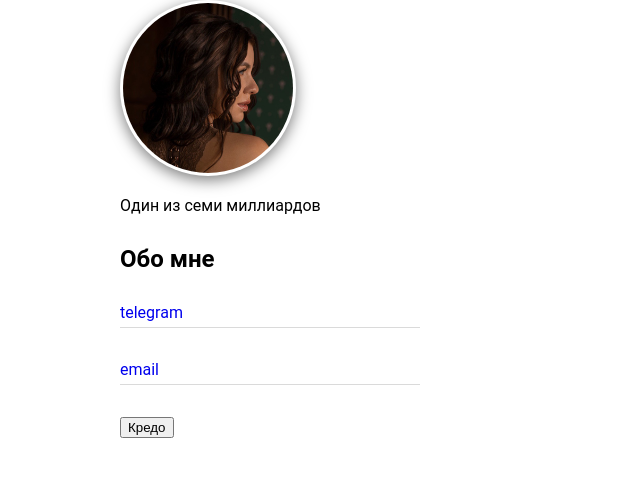
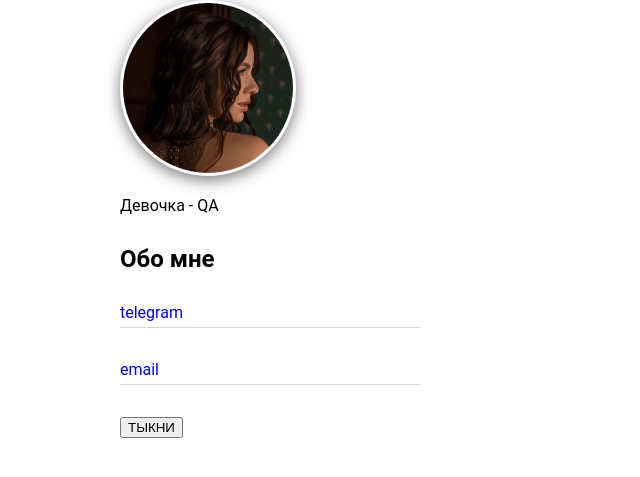
Before and after one commit to svetlanaturkinaqa/svetlanaturkina.github.io, a plain HTML site: page index.html in a window 1280 px wide. Shown: the part 81-558 px from the top of the page, without its empty margins (0-640 px from the left). Drawn offline with Linux system fonts and the light colour scheme.

Commit message:
Add files via upload

```diff
--- a/index.html
+++ b/index.html
@@ -12,20 +12,20 @@
 			<img class="photo" src="me.png" width="170" height="170" alt="фото">
 		</div>
 
-			<p>Один из семи миллиардов</p>
+			<p>Девочка - QA </p>
 
 			<h2>Обо мне</h2>
 
 			<div class="contacts">
 
-				<a href="-">telegram</a>
+				<a href="Светлана Туркина">telegram</a>
 				<br>
 				<a href="svetlanaturkina93@yandex.ru">email</a>
 				<br>
 
 
 			</div>
-				<button type="button">Кредо</button>
+				<button type="button">ТЫКНИ</button>
 				<script type="text/javascript" src="js.js"></script>
 
 </body>
```
